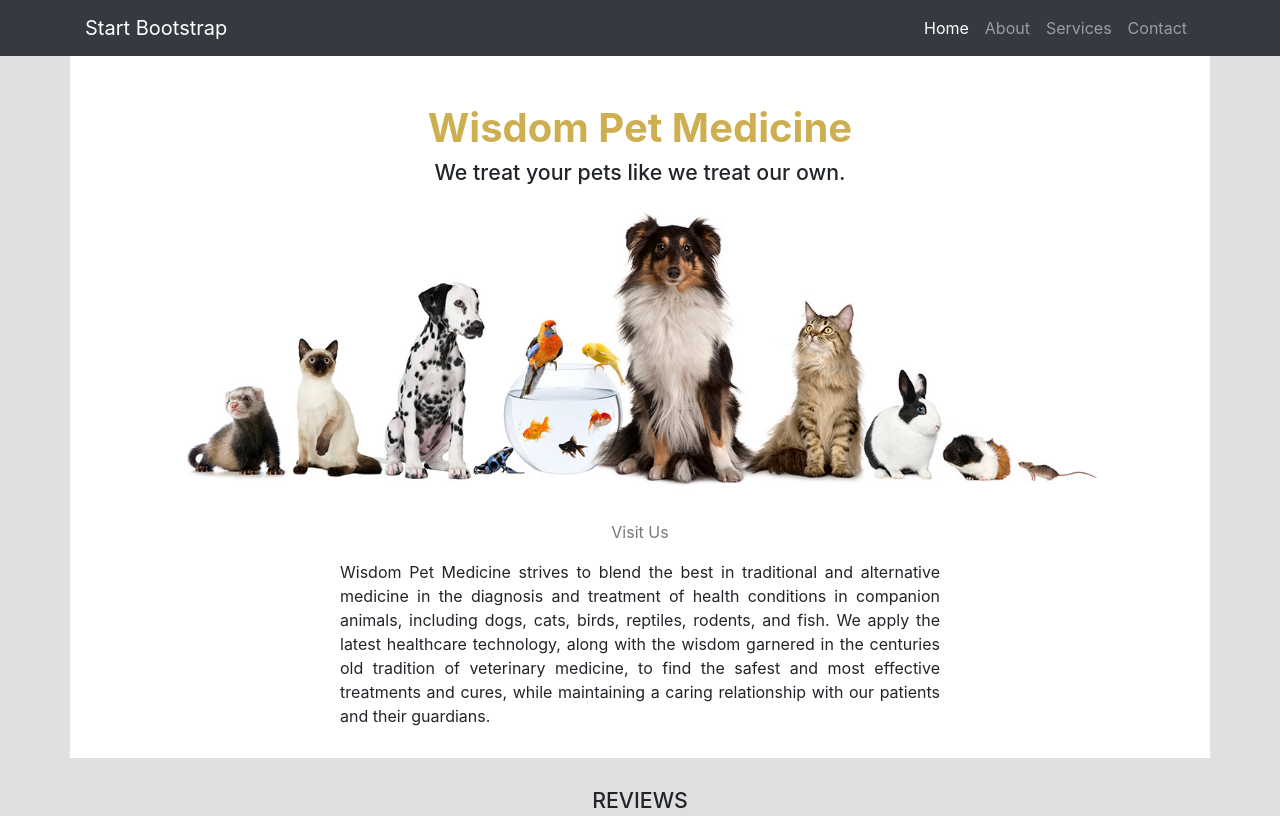
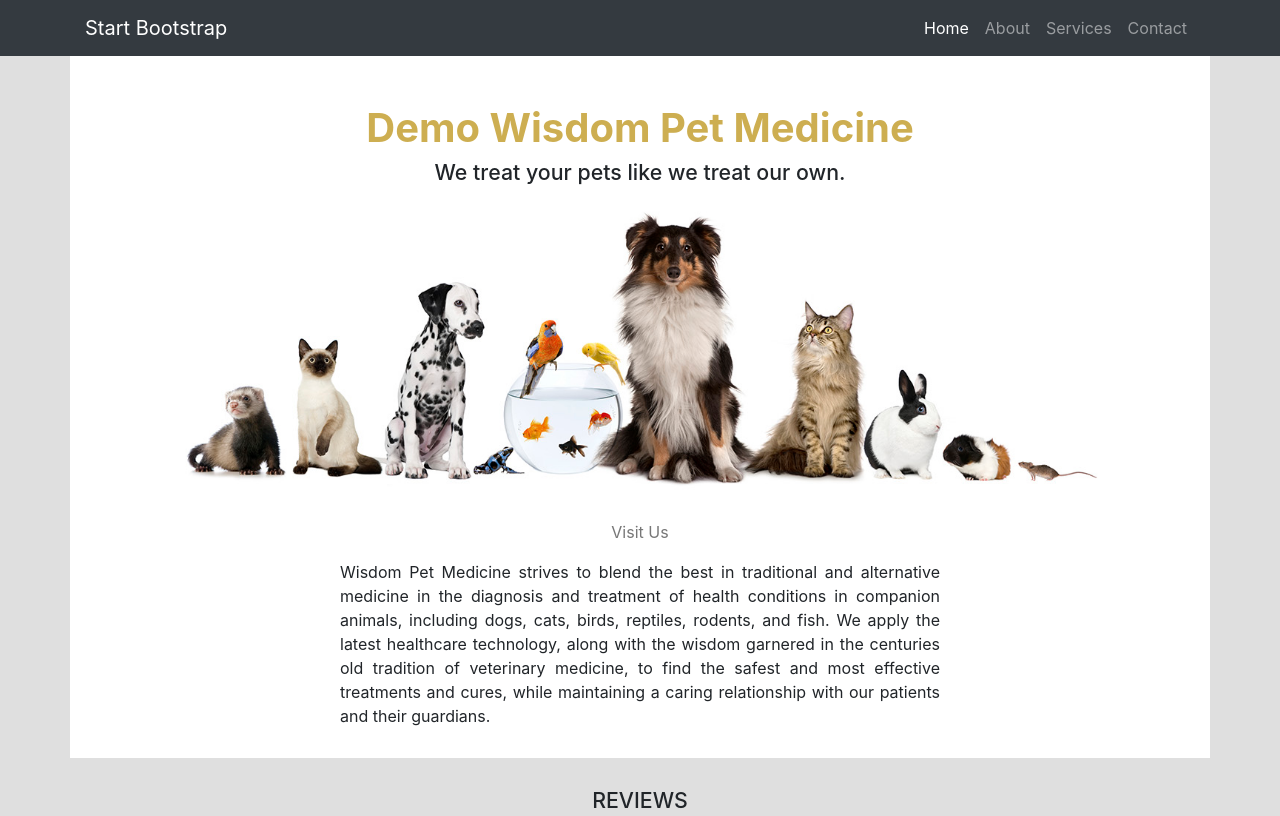
Before and after one commit to ctwgt/wisdom-pets-1, a website: page index.html in a window 1280 px wide. Shown: the top 816 px of the page. Drawn offline with Linux system fonts and the light colour scheme.

Commit message:
Update index.html
added Demo text

```diff
--- a/index.html
+++ b/index.html
@@ -56,7 +56,7 @@
   <div class="container">
     <div class="row" style="background-color:white">
       <div class="col-lg-12 text-center">
-        <h1 class="mt-5" style="color: #cdae51"><b>Wisdom Pet Medicine</b></h1>
+        <h1 class="mt-5" style="color: #cdae51"><b>Demo Wisdom Pet Medicine</b></h1>
         <h2 style="font-size:16pt;">We treat your pets like we treat our own.</h2>
         <img style="width:100%" src="./images/all-animals.jpg">
         <p style="padding-top:30px"><a href="#" style="color:#777777">Visit Us</a></p>
```
